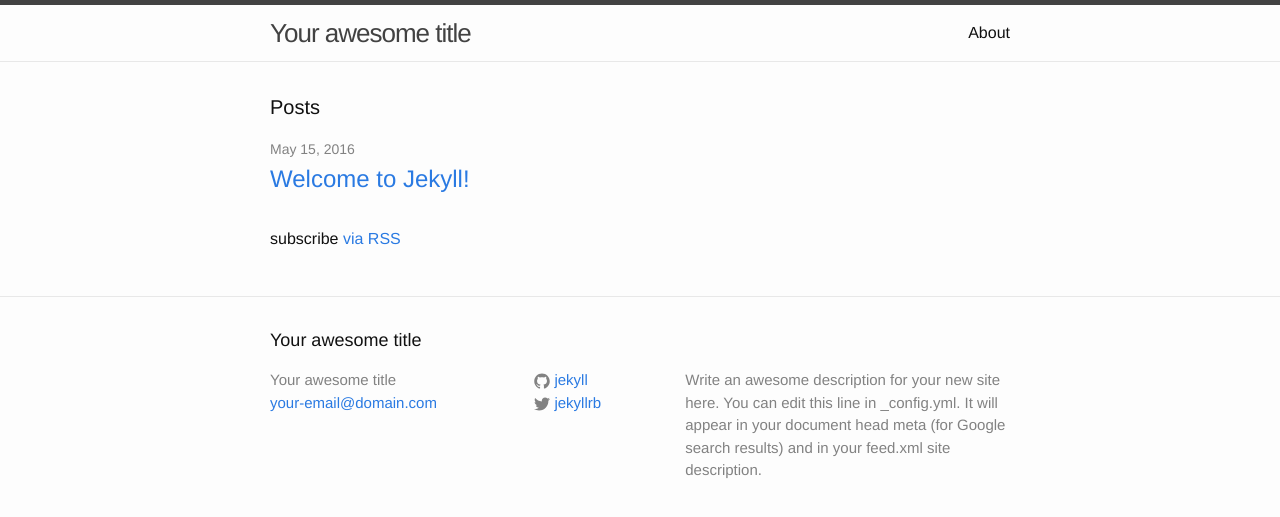
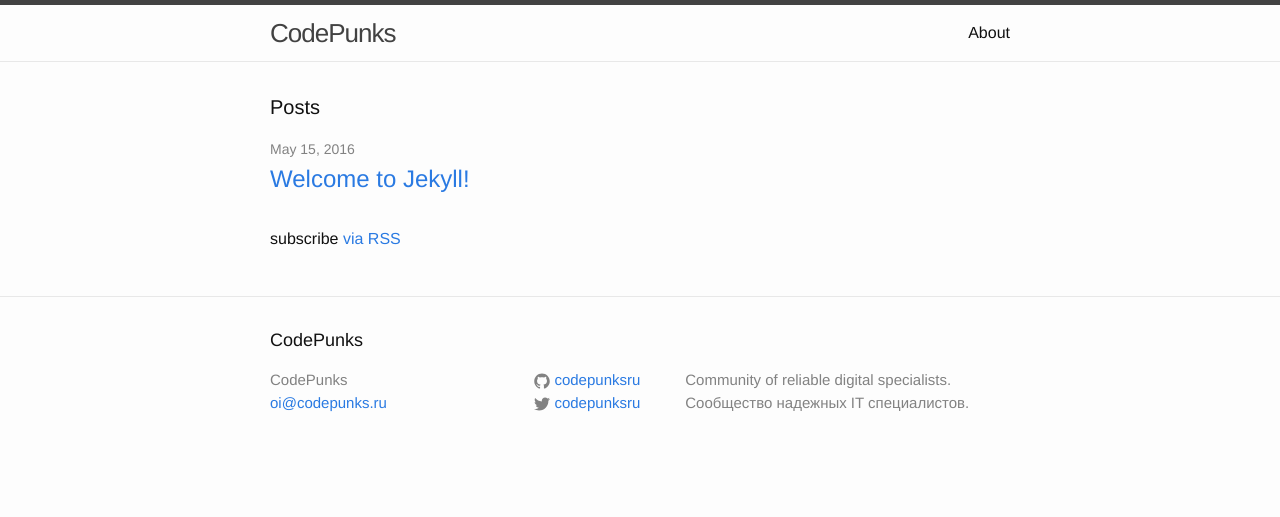
Before and after one commit to codepunksru/codepunksru.github.io, a Jekyll site: the page built from index.html, in a window 1280 px wide. Shown: the top 517 px of the page. Built offline with Jekyll 4.4.1, drawn with Linux system fonts in a browser that asks for light colours.

Commit message:
Basic Info Change
Iteration #1

```diff
--- a/_config.yml
+++ b/_config.yml
@@ -6,16 +6,14 @@
 # 'jekyll serve'. If you change this file, please restart the server process.
 
 # Site settings
-title: Your awesome title
-email: your-email@domain.com
+title: CodePunks
+email: oi@codepunks.ru
 description: > # this means to ignore newlines until "baseurl:"
-  Write an awesome description for your new site here. You can edit this
-  line in _config.yml. It will appear in your document head meta (for
-  Google search results) and in your feed.xml site description.
+  Community of reliable digital specialists. Сообщество надежных IT специалистов.
 baseurl: "" # the subpath of your site, e.g. /blog
-url: "http://yourdomain.com" # the base hostname & protocol for your site
-twitter_username: jekyllrb
-github_username:  jekyll
+url: "http://codepunks.ru" # the base hostname & protocol for your site
+twitter_username: codepunksru
+github_username:  codepunksru
 
 # Build settings
 markdown: kramdown
```
